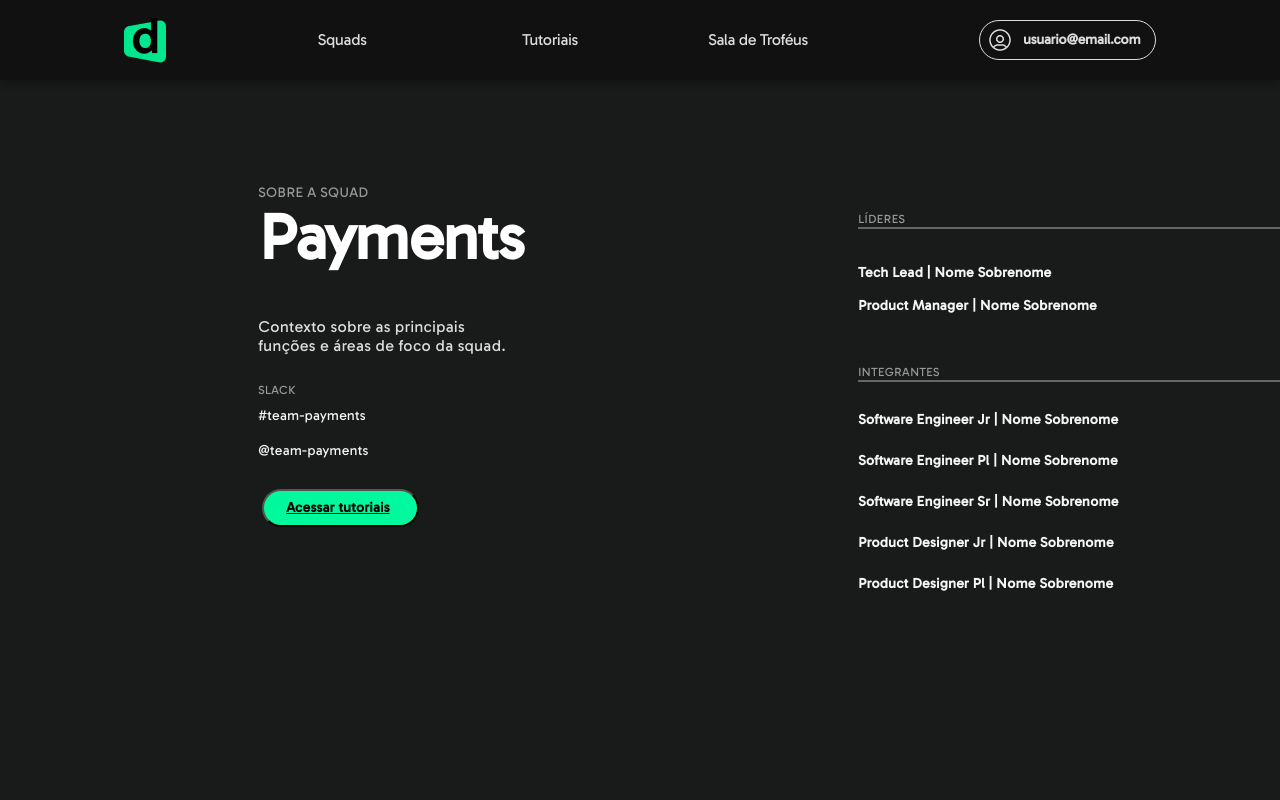
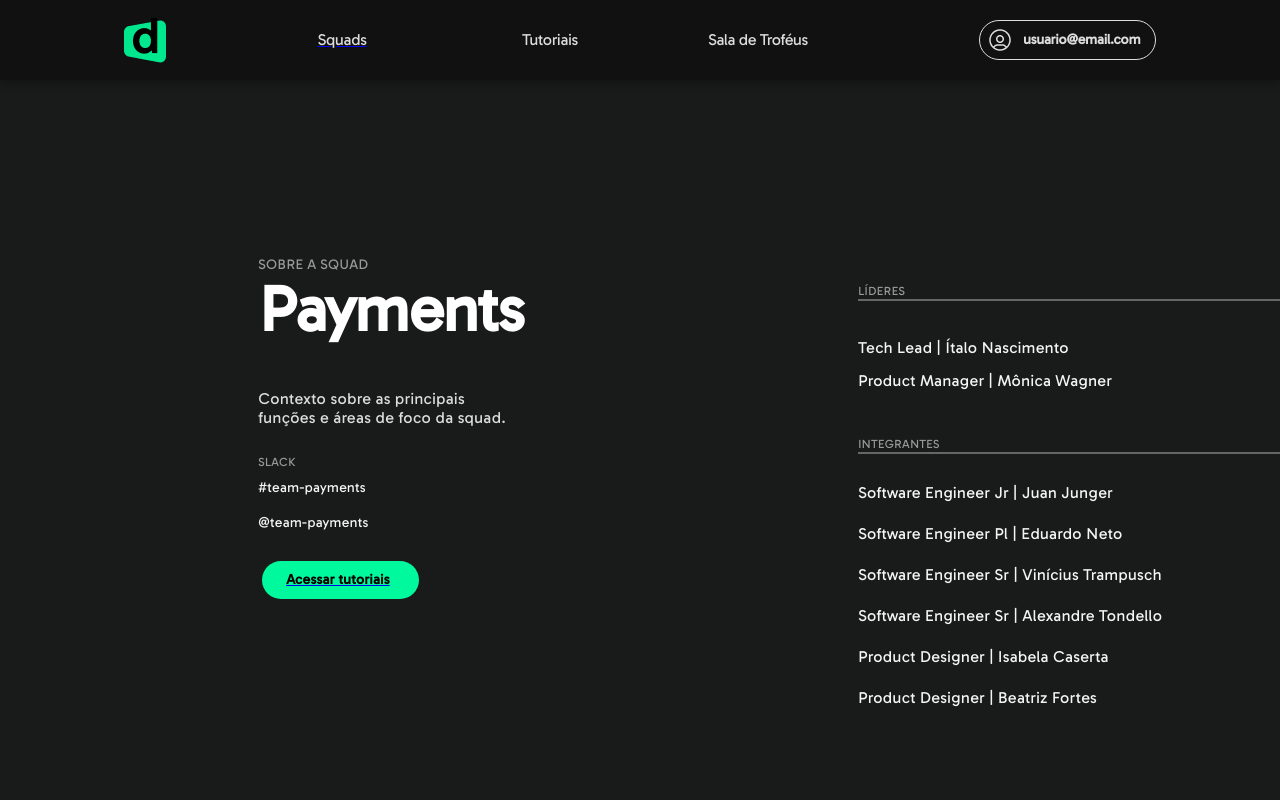
Before and after one commit to Corphius/pinnacle-station-frontend, a Next.js app: page /squad-page-1 in a window 1280 px wide. Shown: the top 800 px of the page. Built offline with nearby package versions, Linux system fonts and the light colour scheme.

Commit message:
finish css and static pages

```diff
--- a/src/pages/_app.tsx
+++ b/src/pages/_app.tsx
@@ -3,6 +3,7 @@ import type { AppProps } from 'next/app'
 import { useState, useEffect } from 'react'
 import { useRouter } from 'next/router'
 import Image from 'next/image'
+import Link from 'next/link'
 
 export default function App({ Component, pageProps }: AppProps) {
     const { pathname } = useRouter();
@@ -20,30 +21,44 @@ export default function App({ Component, pageProps }: AppProps) {
     const renderCommonComponents = () => {
         if (showFooter) {
             return (
+                <div>
                     <>
                         <header>
                             <div id="logoHeader">
-                            <Image src='/images/descoSymbol.png' alt='Logo Descomplica' width={42} height={44.52} />
+                                <Image
+                                    src="/images/descoSymbol.png"
+                                    alt="Logo Descomplica"
+                                    width={42}
+                                    height={44.52}
+                                />
                             </div>
 
-                        <div id='tabs'>
-                            <div id='squadOption'>
+                            <div id="tabs">
+                                <div id="squadOption">
+                                    <Link href={'/squad-selection-page'}>
                                         <span>Squads</span>
+                                    </Link>
                                 </div>
-                            <div id='tutorialsOption'>
+                                <div id="tutorialsOption">
                                     <span>Tutoriais</span>
                                 </div>
-                            <div id='trophiesOption'>
+                                <div id="trophiesOption">
                                     <span>Sala de Troféus</span>
                                 </div>
                             </div>
 
-                        <div id='userEmailButton'>
-                            <div id='userEmail'>
-                                <div id='userEmailIcon'>
-                                    <div id='userEmailEssential'>
-                                        <Image id='userEmailImage' src='/images/userIcon.png' alt='Ícone Usuário' width={24} height={24} />
-                                        <div id='userEmailBoundingBox'></div>
+                            <div id="userEmailButton">
+                                <div id="userEmail">
+                                    <div id="userEmailIcon">
+                                        <div id="userEmailEssential">
+                                            <Image
+                                                id="userEmailImage"
+                                                src="/images/userIcon.png"
+                                                alt="Ícone Usuário"
+                                                width={24}
+                                                height={24}
+                                            />
+                                            <div id="userEmailBoundingBox"></div>
                                         </div>
                                     </div>
                                     <span>usuario@email.com</span>
@@ -51,11 +66,13 @@ export default function App({ Component, pageProps }: AppProps) {
                             </div>
                         </header>
                         <Component {...pageProps} />
+                    </>
                     <footer>
-                        <p>Tem alguma sugestão ou dúvida? <a href="">Manda pra gente</a> 🔍</p>
+                        <p>
+                            Tem alguma sugestão ou dúvida? <a href="">Manda pra gente</a> 🔍
+                        </p>
                     </footer>
-
-                </>
+                </div>
             );
         }
 
--- a/src/pages/squad-page-1/index.tsx
+++ b/src/pages/squad-page-1/index.tsx
@@ -49,11 +49,11 @@ export default function SquadPageOne() {
             <div id="lineOne"></div>
 
             <div id="techLead">
-                <p>Tech Lead | Nome Sobrenome</p>
+                <p>Tech Lead | Ítalo Nascimento</p>
             </div>
 
             <div id="productManager">
-                <p>Product Manager | Nome Sobrenome</p>
+                <p>Product Manager | Mônica Wagner</p>
             </div>
 
             <div id="members">
@@ -63,11 +63,12 @@ export default function SquadPageOne() {
             <div id="lineTwo"></div>
 
             <div id="membersList">
-                <p>Software Engineer Jr | Nome Sobrenome</p>
-                <p>Software Engineer Pl | Nome Sobrenome</p>
-                <p>Software Engineer Sr | Nome Sobrenome</p>
-                <p>Product Designer Jr | Nome Sobrenome</p>
-                <p>Product Designer Pl | Nome Sobrenome</p>
+                <p>Software Engineer Jr | Juan Junger</p>
+                <p>Software Engineer Pl | Eduardo Neto</p>
+                <p>Software Engineer Sr | Vinícius Trampusch</p>
+                <p>Software Engineer Sr | Alexandre Tondello</p>
+                <p>Product Designer | Isabela Caserta</p>
+                <p>Product Designer | Beatriz Fortes</p>
             </div>
         </div>
     );
--- a/src/styles/globals.css
+++ b/src/styles/globals.css
@@ -3,14 +3,20 @@
   src: url(fonts/Aprova/Aprova-Regular.otf);
 }
 
-#container {
+.container {
   position: relative;
   min-height: 100vh;
+  margin-top: 80px;
 }
 
 body {
   background-color: #191A1A;
   position: relative;
+}
+
+button {
+  border: 0;
+  cursor: pointer;
 }
 
 #logo {
@@ -519,8 +525,8 @@ header {
   top: 243px;
   font-family: Aprova;
   font-style: normal;
-  font-weight: 700;
-  font-size: 14px;
+  font-weight: 400;
+  font-size: 16px;
   line-height: 120%;
   color: #F5F5F5;
 }
@@ -533,8 +539,8 @@ header {
   top: 276px;
   font-family: Aprova;
   font-style: normal;
-  font-weight: 700;
-  font-size: 14px;
+  font-weight: 400;
+  font-size: 16px;
   line-height: 120%;
   color: #F5F5F5;
 }
@@ -576,8 +582,8 @@ header {
   margin-left: 0px;
   font-family: Aprova;
   font-style: normal;
-  font-weight: 700;
-  font-size: 14px;
+  font-weight: 400;
+  font-size: 16px;
   line-height: 120%;
   color: #F5F5F5;
   flex: none;
@@ -773,7 +779,7 @@ header {
   align-items: center;
   padding: 0px;
   gap: 259px;
-  width: 1032px;
+  width: auto;
   height: 52px;
   flex: none;
   order: 0;
@@ -785,10 +791,9 @@ header {
   display: flex;
   flex-direction: row;
   align-items: center;
-  justify-content: space-between;
   padding: 0px;
   gap: 8px;
-  width: 250px;
+  width: auto;
   height: 32px;
   flex: none;
   order: 0;
@@ -801,7 +806,7 @@ header {
   align-items: center;
   padding: 0px;
   gap: 12px;
-  width: 143px;
+  width: auto;
   height: 28px;
   flex: none;
   order: 0;
@@ -845,7 +850,7 @@ header {
 .accordionStatus {
   display: flex;
   flex-direction: row;
-  align-items: flex-end;
+  align-items: center;
   padding: 7px;
   gap: 4px;
   width: 99px;
@@ -876,6 +881,7 @@ header {
 .statusCheck {
   width: 18px;
   height: 18px;
+  margin-left: 4px;
   flex: none;
   order: 1;
   flex-grow: 0;
@@ -898,14 +904,12 @@ header {
 
 .accordionButtonBox {
   box-sizing: border-box;
-  display: flex;
   flex-direction: row;
   align-items: center;
   padding: 12px 16px;
+  justify-content: center;
   gap: 8px;
-  width: 156px;
-  height: 48px;
-  border: 1px solid #DDDDDD;
+  border: 1px solid #DDD;
   border-radius: 24px;
   flex: none;
   order: 0;
@@ -913,7 +917,7 @@ header {
 }
 
 .accordionButtonBox span {
-  width: 92px;
+  width: 120px;
   height: 16px;
   font-family: Aprova;
   font-style: normal;
@@ -927,24 +931,7 @@ header {
   flex: none;
   order: 0;
   flex-grow: 0;
-}
-
-.accordionButtonArrow {
-  width: 24px;
-  height: 24px;
-  flex: none;
-  order: 1;
-  flex-grow: 0;
-}
-
-.accordionButtonArrow p {
-  position: absolute;
-  left: 78.12%;
-  right: -9.38%;
-  top: 69.79%;
-  bottom: -26.04%;
-  color: #F2F2F3;
-  transform: matrix(0, -1, -1, 0, 0, 0);
+  padding-left: 9px;
 }
 
 #exercisesButton {
@@ -959,17 +946,15 @@ header {
   flex: none;
   order: 1;
   flex-grow: 0;
+  background: 0;
 }
 
 #exercisesButtonBox {
-  display: flex;
   flex-direction: row;
   justify-content: center;
   align-items: center;
   padding: 16px 28px;
   gap: 8px;
-  width: 209px;
-  height: 48px;
   background: #00F99D;
   border-radius: 300px;
   flex: none;
@@ -1016,12 +1001,7 @@ footer {
   align-items: flex-start;
   padding: 24px 0px 24px 124px;
   gap: 24px;
-  position: absolute;
-  height: 64px;
-  left: 0;
-  right: 0;
   margin: auto;
-  top: 829px;
   background: #191A1A;
   border-top: 1px solid #333333;
 }
```
Also changed, not shown: src/pages/index.tsx (+7 -4 lines), src/pages/squad-page-2/index.tsx (+15 -17 lines), src/pages/tutorial-page/index.tsx (+3 -12 lines). Lines whose indentation alone changed are shown as unchanged.
